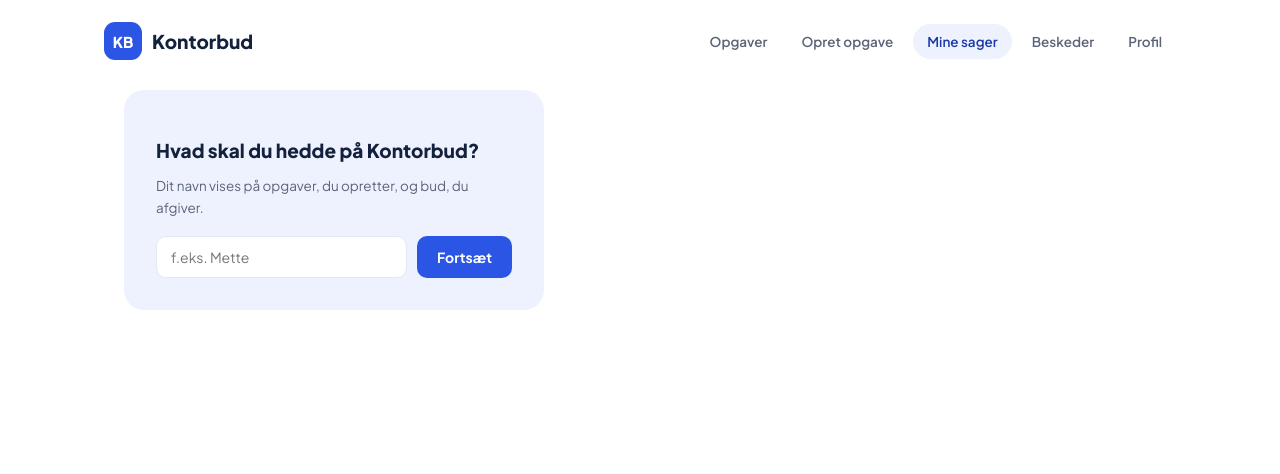
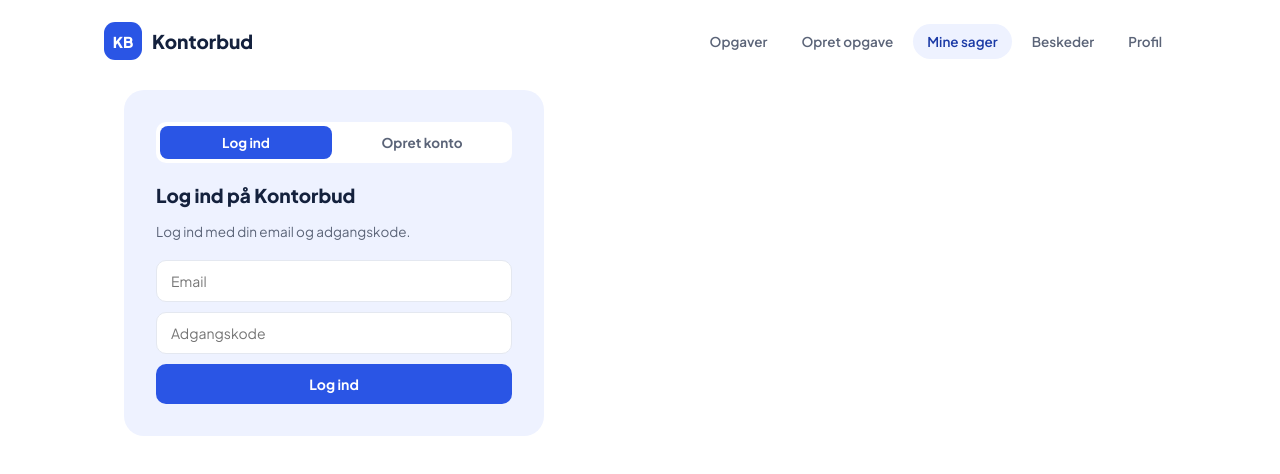
Before and after one commit to oliverdegnm-cmyk/Kontorbud, a Next.js app: page /mine in a window 1280 px wide. Shown: the top 474 px of the page. Built offline with nearby package versions, Linux system fonts and the light colour scheme; no server answers.

Commit message:
Add files via upload

```diff
--- a/components/NameGate.js
+++ b/components/NameGate.js
@@ -4,34 +4,126 @@ import { useState } from "react";
 import { useName } from "@/lib/NameContext";
 
 export default function NameGate({ children }) {
-  const { name, setName, ready } = useName();
-  const [input, setInput] = useState("");
+  const { name, ready, login, signup, authError, setAuthError } = useName();
+  const [mode, setMode] = useState("login");
+  const [inputName, setInputName] = useState("");
+  const [inputEmail, setInputEmail] = useState("");
+  const [inputPassword, setInputPassword] = useState("");
+  const [submitting, setSubmitting] = useState(false);
 
   if (!ready) return null;
 
   if (!name) {
+    async function submit() {
+      setSubmitting(true);
+      if (mode === "login") {
+        await login(inputEmail, inputPassword);
+      } else {
+        await signup(inputName, inputEmail, inputPassword);
+      }
+      setSubmitting(false);
+    }
+
+    function switchMode(next) {
+      setMode(next);
+      setAuthError("");
+    }
+
     return (
       <div style={{ maxWidth: 1080, margin: "0 auto", padding: "0 24px" }}>
         <div style={{ background: "#EEF2FF", borderRadius: 20, padding: 32, marginTop: 8, maxWidth: 420 }}>
-          <h2 style={{ fontSize: 19, marginBottom: 6, fontWeight: 800 }}>Hvad skal du hedde på Kontorbud?</h2>
+          <div style={{ display: "flex", gap: 4, marginBottom: 20, background: "#fff", borderRadius: 10, padding: 4 }}>
+            <button
+              onClick={() => switchMode("login")}
+              style={{
+                flex: 1,
+                padding: "8px 0",
+                borderRadius: 8,
+                border: "none",
+                fontSize: 13.5,
+                fontWeight: 700,
+                cursor: "pointer",
+                background: mode === "login" ? "#2A55E5" : "transparent",
+                color: mode === "login" ? "#fff" : "#5B6478",
+              }}
+            >
+              Log ind
+            </button>
+            <button
+              onClick={() => switchMode("signup")}
+              style={{
+                flex: 1,
+                padding: "8px 0",
+                borderRadius: 8,
+                border: "none",
+                fontSize: 13.5,
+                fontWeight: 700,
+                cursor: "pointer",
+                background: mode === "signup" ? "#2A55E5" : "transparent",
+                color: mode === "signup" ? "#fff" : "#5B6478",
+              }}
+            >
+              Opret konto
+            </button>
+          </div>
+
+          <h2 style={{ fontSize: 19, marginBottom: 6, fontWeight: 800 }}>
+            {mode === "login" ? "Log ind på Kontorbud" : "Opret en konto"}
+          </h2>
           <p style={{ fontSize: 13.5, color: "#5B6478", marginBottom: 18, lineHeight: 1.6 }}>
-            Dit navn vises på opgaver, du opretter, og bud, du afgiver.
+            {mode === "login"
+              ? "Log ind med din email og adgangskode."
+              : "Dit navn vises på opgaver, du opretter, og bud, du afgiver."}
           </p>
-          <div style={{ display: "flex", gap: 10 }}>
+
+          <div style={{ display: "flex", flexDirection: "column", gap: 10 }}>
+            {mode === "signup" && (
+              <input
+                value={inputName}
+                onChange={(e) => setInputName(e.target.value)}
+                placeholder="Dit navn, f.eks. Mette"
+                style={{ fontSize: 14, padding: "11px 14px", border: "1.5px solid #E4E8F0", borderRadius: 10 }}
+              />
+            )}
             <input
-              value={input}
-              onChange={(e) => setInput(e.target.value)}
-              placeholder="f.eks. Mette"
-              onKeyDown={(e) => e.key === "Enter" && input.trim() && setName(input.trim())}
-              style={{ flex: 1, fontSize: 14, padding: "11px 14px", border: "1.5px solid #E4E8F0", borderRadius: 10 }}
+              value={inputEmail}
+              onChange={(e) => setInputEmail(e.target.value)}
+              placeholder="Email"
+              type="email"
+              style={{ fontSize: 14, padding: "11px 14px", border: "1.5px solid #E4E8F0", borderRadius: 10 }}
+            />
+            <input
+              value={inputPassword}
+              onChange={(e) => setInputPassword(e.target.value)}
+              placeholder={mode === "signup" ? "Adgangskode (mindst 6 tegn)" : "Adgangskode"}
+              type="password"
+              onKeyDown={(e) => e.key === "Enter" && !submitting && submit()}
+              style={{ fontSize: 14, padding: "11px 14px", border: "1.5px solid #E4E8F0", borderRadius: 10 }}
             />
             <button
-              onClick={() => input.trim() && setName(input.trim())}
-              style={{ fontSize: 14, fontWeight: 700, padding: "11px 20px", borderRadius: 10, border: "none", background: "#2A55E5", color: "#fff", cursor: "pointer" }}
+              onClick={submit}
+              disabled={submitting}
+              style={{
+                fontSize: 14,
+                fontWeight: 700,
+                padding: "11px 20px",
+                borderRadius: 10,
+                border: "none",
+                background: "#2A55E5",
+                color: "#fff",
+                cursor: submitting ? "default" : "pointer",
+                opacity: submitting ? 0.6 : 1,
+              }}
             >
-              Fortsæt
+              {submitting ? "Et øjeblik…" : mode === "login" ? "Log ind" : "Opret konto"}
             </button>
           </div>
+
+          {authError && (
+            <div style={{ marginTop: 12, padding: "10px 14px", borderRadius: 10, fontSize: 12.5, fontWeight: 600, background: "#FDECEC", color: "#C0392B" }}>
+              {authError}
+            </div>
+          )}
         </div>
       </div>
     );
--- a/components/TopBar.js
+++ b/components/TopBar.js
@@ -15,9 +15,10 @@ export default function TopBar() {
   const { name, logOut } = useName();
 
   function handleLogOut() {
-    if (confirm("Skift bruger? Du bliver bedt om et nyt navn.")) {
-      logOut();
-      window.location.href = "/";
+    if (confirm("Log ud af Kontorbud?")) {
+      logOut().then(() => {
+        window.location.href = "/";
+      });
     }
   }
 
@@ -103,7 +104,7 @@ export default function TopBar() {
           </div>
           <button
             onClick={handleLogOut}
-            title="Skift bruger"
+            title="Log ud"
             style={{ display: "flex", alignItems: "center", justifyContent: "center", width: 32, height: 32, borderRadius: "50%", border: "1.5px solid #E4E8F0", background: "#fff", color: "#5B6478", cursor: "pointer" }}
           >
             <LogOut size={14} />
--- a/lib/NameContext.js
+++ b/lib/NameContext.js
@@ -6,25 +6,78 @@ const NameContext = createContext(null);
 
 export function NameProvider({ children }) {
   const [name, setNameState] = useState("");
+  const [email, setEmail] = useState("");
   const [ready, setReady] = useState(false);
+  const [authError, setAuthError] = useState("");
 
   useEffect(() => {
-    const stored = window.localStorage.getItem("kontorbud-name");
-    if (stored) setNameState(stored);
-    setReady(true);
+    fetch("/api/auth/me")
+      .then((r) => r.json())
+      .then((data) => {
+        if (data.user) {
+          setNameState(data.user.name);
+          setEmail(data.user.email);
+        }
+        setReady(true);
+      })
+      .catch(() => setReady(true));
   }, []);
 
-  function setName(n) {
-    setNameState(n);
-    window.localStorage.setItem("kontorbud-name", n);
+  async function login(loginEmail, password) {
+    setAuthError("");
+    try {
+      const res = await fetch("/api/auth/login", {
+        method: "POST",
+        headers: { "Content-Type": "application/json" },
+        body: JSON.stringify({ email: loginEmail, password }),
+      });
+      const data = await res.json();
+      if (data.error) {
+        setAuthError(data.error);
+        return false;
+      }
+      setNameState(data.user.name);
+      setEmail(data.user.email);
+      return true;
+    } catch (e) {
+      setAuthError("Kunne ikke logge ind. Prøv igen.");
+      return false;
+    }
   }
 
-  function logOut() {
-    setNameState("");
-    window.localStorage.removeItem("kontorbud-name");
+  async function signup(signupName, signupEmail, password) {
+    setAuthError("");
+    try {
+      const res = await fetch("/api/auth/signup", {
+        method: "POST",
+        headers: { "Content-Type": "application/json" },
+        body: JSON.stringify({ name: signupName, email: signupEmail, password }),
+      });
+      const data = await res.json();
+      if (data.error) {
+        setAuthError(data.error);
+        return false;
+      }
+      setNameState(data.user.name);
+      setEmail(data.user.email);
+      return true;
+    } catch (e) {
+      setAuthError("Kunne ikke oprette konto. Prøv igen.");
+      return false;
+    }
   }
 
-  return <NameContext.Provider value={{ name, setName, logOut, ready }}>{children}</NameContext.Provider>;
+  async function logOut() {
+    await fetch("/api/auth/logout", { method: "POST" });
+    setNameState("");
+    setEmail("");
+  }
+
+  return (
+    <NameContext.Provider value={{ name, email, ready, login, signup, logOut, authError, setAuthError }}>
+      {children}
+    </NameContext.Provider>
+  );
 }
 
 export function useName() {
--- a/package.json
+++ b/package.json
@@ -9,6 +9,8 @@
     "db:init": "node scripts/init-db.js"
   },
   "dependencies": {
+    "bcryptjs": "^2.4.3",
+    "jsonwebtoken": "^9.0.2",
     "lucide-react": "^0.383.0",
     "next": "^14.2.5",
     "pg": "^8.11.5",
```
Also changed, not shown: app/api/auth/login/route.js (added, +38 -0 lines), app/api/auth/logout/route.js (added, +8 -0 lines), app/api/auth/me/route.js (added, +24 -0 lines), app/api/auth/signup/route.js (added, +45 -0 lines), lib/auth.js (added, +30 -0 lines), lib/db.js, 2 other files (tests, documents, lock files or other folders).
